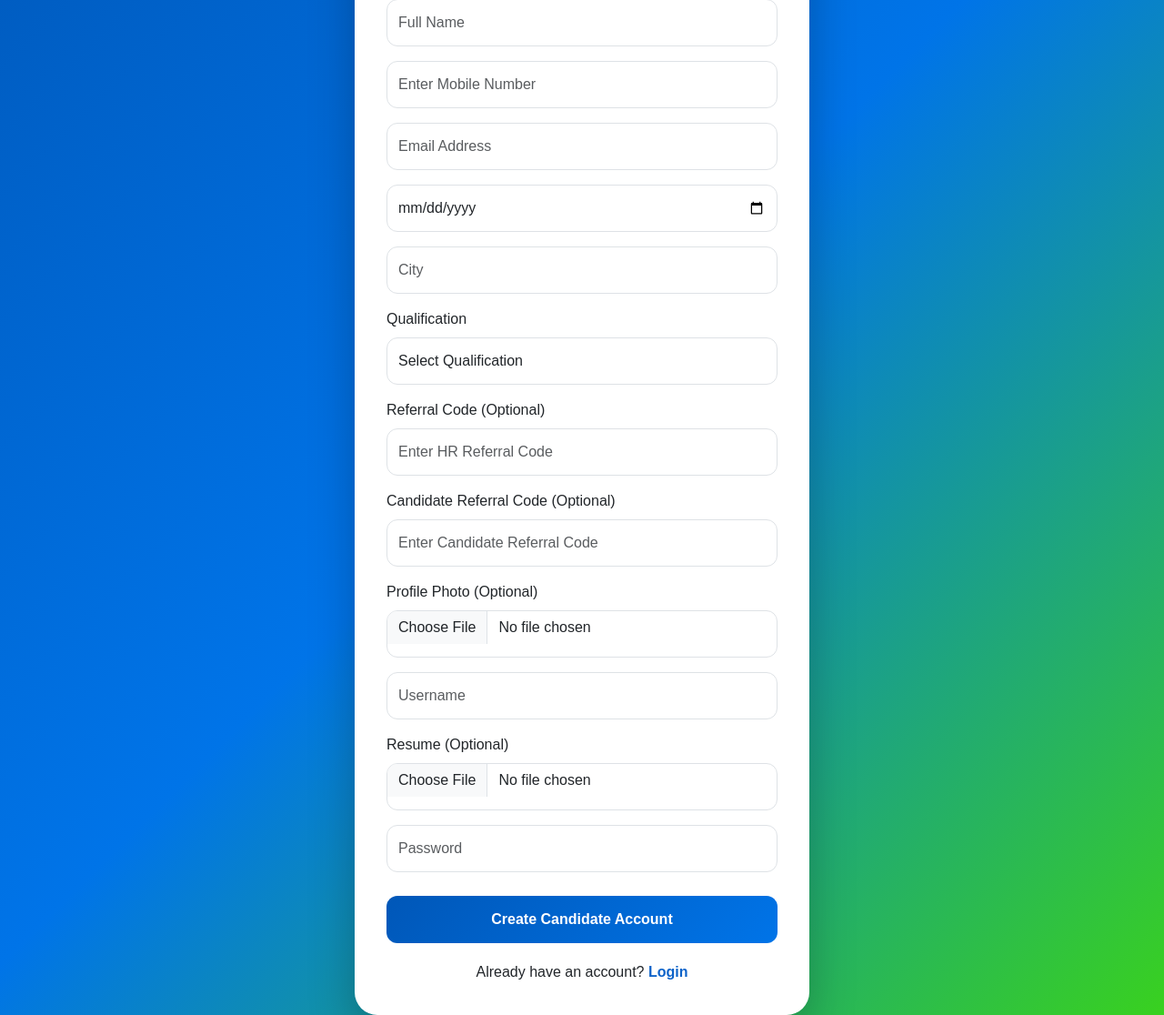
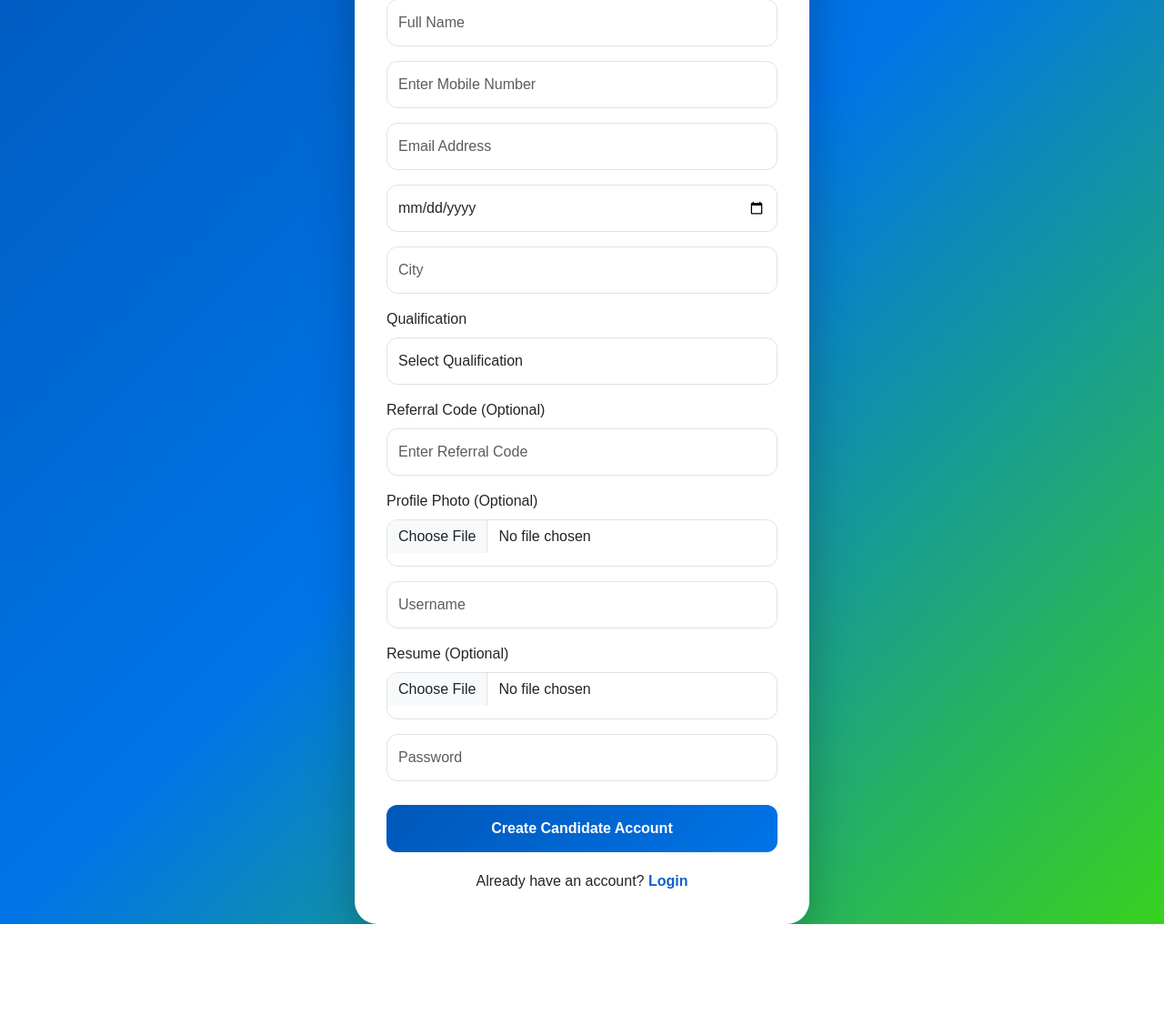
Before and after one commit to recrootearn/hr_exchange, a Flask app: page /candidate-register in a window 1280 px wide. Shown: the part 277-1393 px from the top of the page at 91% size. After the commit the page ends 1293 px from the top, so only its background shows below. Run offline with Flask 3, Linux system fonts and the light colour scheme.

Commit message:
Update candidate_register.html

```diff
--- a/templates/candidate_register.html
+++ b/templates/candidate_register.html
@@ -234,19 +234,7 @@ body{
             type="text"
             name="referral_code"
             class="form-control"
-            placeholder="Enter HR Referral Code">
-        </div>
-
-        <div class="mb-3">
-            <label class="form-label">
-                 Candidate Referral Code (Optional)
-            </label>
-
-            <input
-                type="text"
-                name="candidate_referral_code"
-                class="form-control"
-                placeholder="Enter Candidate Referral Code">
+            placeholder="Enter Referral Code">
         </div>
 
         <div class="mb-3">
```
